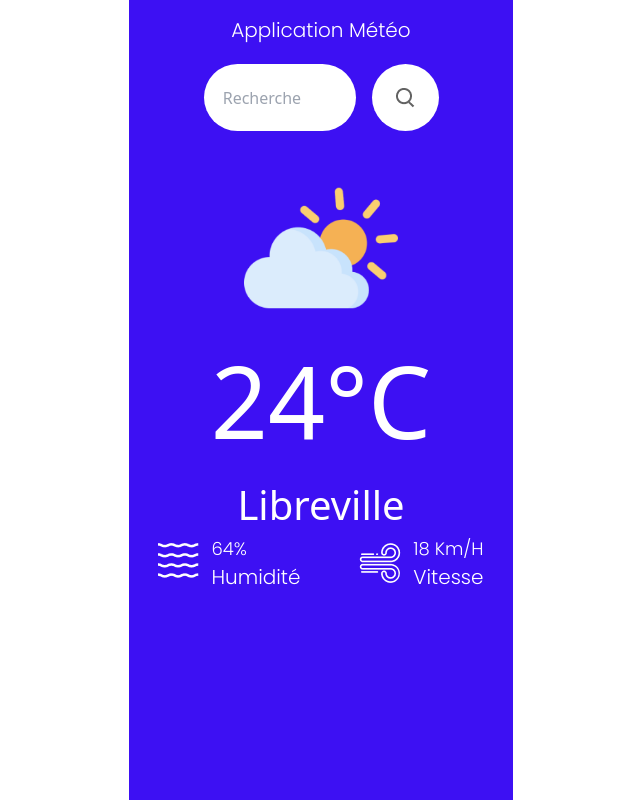
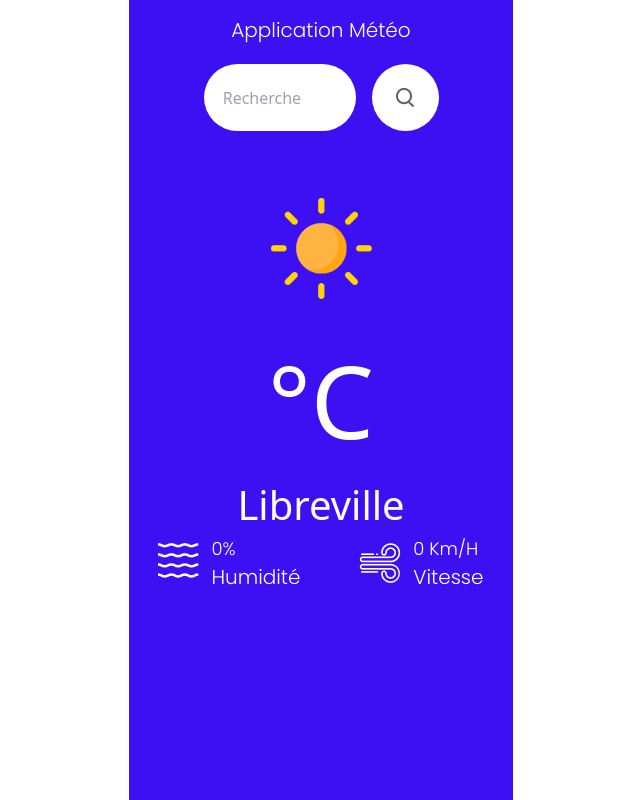
Before and after one commit to Ferry9/meteo_in_react, a React (Vite) app: page /Home in a window 1280 px wide. Shown: the whole page, without its empty margins (319-959 px from the left). Built offline with nearby package versions, Linux system fonts and the light colour scheme.

Commit message:
Update C_Home.jsx
Mise à jours de branch develop. Résolution du conflit.

```diff
--- a/src/components/C_Home.jsx
+++ b/src/components/C_Home.jsx
@@ -1,19 +1,54 @@
-import React, { useState } from "react";
+import React, { useState, useEffect } from "react";
 import search from "./Assets/search.png";
-// import clear from './Assets/clear.png' // Commenté car non utilisé dans le code
+import clearIcon from './Assets/clear.png'
 import cloud from "./Assets/cloud.png";
-import drizzle from "./Assets/drizzle.png"; // Image non utilisée dans le code
+import drizzle from "./Assets/drizzle.png";
 import humidityIcon from "./Assets/humidity.png";
-import rain from "./Assets/rain.png"; // Image non utilisée dans le code
-import snow from "./Assets/snow.png"; // Image non utilisée dans le code
+import rain from "./Assets/rain.png";
+import snow from "./Assets/snow.png";
 import windIcon from "./Assets/wind.png";
 
 export default function C_Home() {
   // Ma clé API
   const API_KEY = "9f2e1f455e003246d00a9c41b725bbc8";
 
+  // Je gère l'état pour les icônes correspondantes
+  const [windic, setWindic] = useState(clearIcon);
+
   // Je gère l'état local pour la valeur de l'input
   const [cityInput, setCityInput] = useState("");
+
+  // Je gère l'état pour les données météo
+  const [weatherData, setWeatherData] = useState({
+    main: { humidity: 0 },
+    wind: { speed: 0 },
+    name: "Libreville",
+    weather: [{ icon: "01d" }]
+  });
+
+  useEffect(() => {
+    // Quand les données météo changent, je mets à jour l'icône du vent
+    updateWindIcon();
+  }, [weatherData]);
+
+  // Fonction pour mettre à jour l'icône du vent en fonction des données météo
+  const updateWindIcon = () => {
+    const weatherIcon = weatherData.weather[0].icon;
+
+    if (weatherIcon === "01d" || weatherIcon === "01n") {
+      setWindic(clearIcon);
+    } else if (weatherIcon === "02d" || weatherIcon === "02n") {
+      setWindic(cloud);
+    } else if (weatherIcon === "03d" || weatherIcon === "03n" || weatherIcon === "04d" || weatherIcon === "04n") {
+      setWindic(drizzle);
+    } else if (weatherIcon === "09d" || weatherIcon === "09n" || weatherIcon === "10d" || weatherIcon === "10n") {
+      setWindic(rain);
+    } else if (weatherIcon === "13d" || weatherIcon === "13n") {
+      setWindic(snow);
+    } else {
+      setWindic(clearIcon);
+    }
+  };
 
   // Quand je clique sur le bouton de recherche, je déclenche cette fonction
   const searchIcon = async () => {
@@ -29,25 +64,8 @@ export default function C_Home() {
     let res = await fetch(url);
     let data = await res.json();
 
-    // Je sélectionne les éléments HTML où injecter les données météo
-    const humidityPercent = document.getElementsByClassName("humidity-percent");
-    const windRate = document.getElementsByClassName("wind-rate");
-    const temperature = document.getElementsByClassName("weather-temp");
-    const location = document.getElementsByClassName("weather-location");
-
-    /**
-     * *********************************
-     * Injection des données sur la page
-     * *********************************
-     */
-    // J'injecte l'humidité dans le document HTML
-    humidityPercent[0].innerHTML = data.main.humidity +"%";
-    // J'injecte la vitesse du vent dans le document HTML
-    windRate[0].innerHTML = data.wind.speed +'km/h';
-    // J'injecte la température dans le document HTML
-    temperature[0].innerHTML = data.main.temp +'°C';
-    // J'injecte le nom de la ville dans le document HTML
-    location[0].innerHTML = data.name;
+    // Je mets à jour l'état des données météo
+    setWeatherData(data);
   };
 
   // Quand j'appuie sur la touche "Enter" dans l'input, je déclenche cette fonction
@@ -85,19 +103,19 @@ export default function C_Home() {
         </div>
         {/* Récupération de l'image sur le temps qu'il fait */}
         <div className="weather-image pt-10 m-auto flex justify-center">
-          <img src={cloud} alt="#" />
+          <img src={windic} alt="#" />
         </div>
         {/* Température */}
-        <div className="weather-temp">24°C</div>
+        <div className="weather-temp">{weatherData.main.temp}°C</div>
         {/* Lieu */}
-        <div className="weather-location">Libreville</div>
+        <div className="weather-location">{weatherData.name}</div>
         {/* Les données sont affichées ici */}
         <div className="data-container">
           {/* Élément pour l'humidité */}
           <div className="element">
             <img src={humidityIcon} alt="" className="icon" />
             <div className="data">
-              <div className="humidity-percent">64%</div>
+              <div className="humidity-percent">{weatherData.main.humidity}%</div>
               <div className="text">Humidité</div>
             </div>
           </div>
@@ -106,7 +124,7 @@ export default function C_Home() {
           <div className="element">
             <img src={windIcon} alt="" className="icon" />
             <div className="data">
-              <div className="wind-rate">18 Km/H</div>
+              <div className="wind-rate">{weatherData.wind.speed} Km/H</div>
               <div className="text">Vitesse</div>
             </div>
           </div>
```
